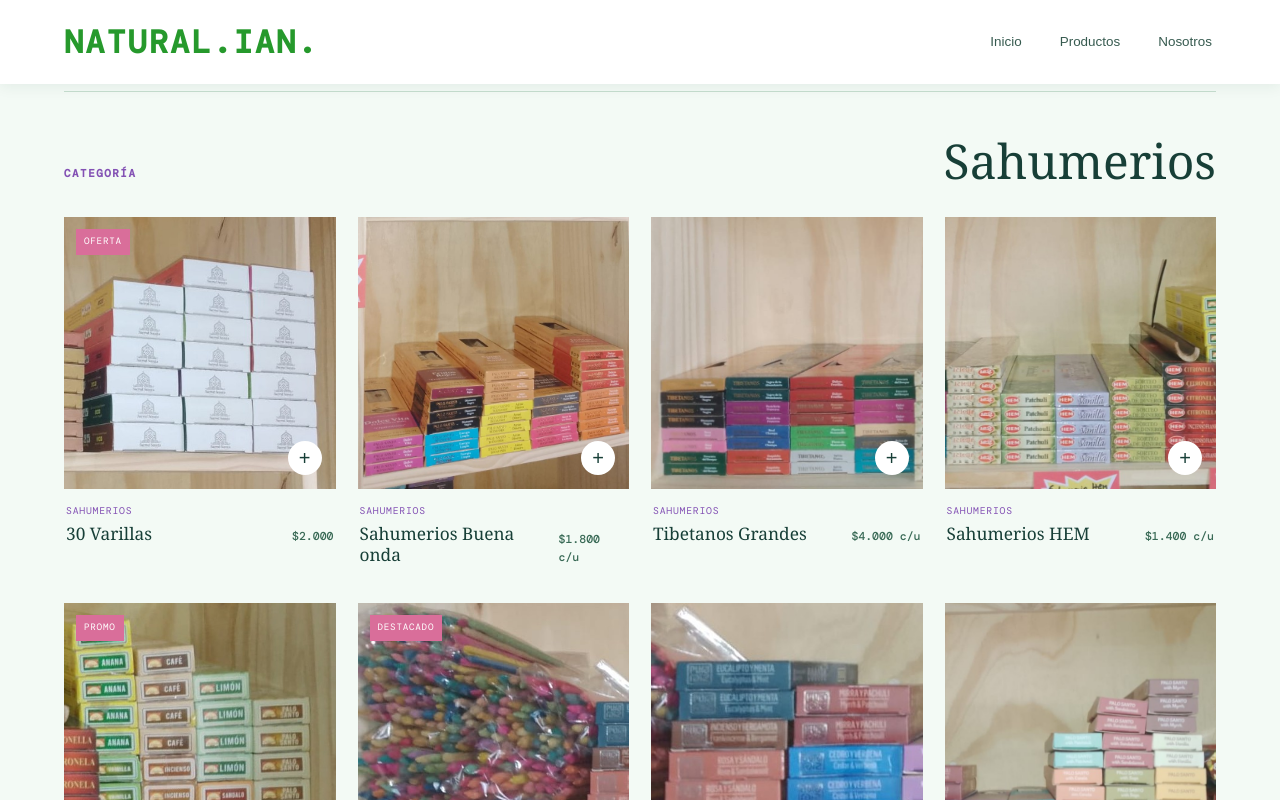
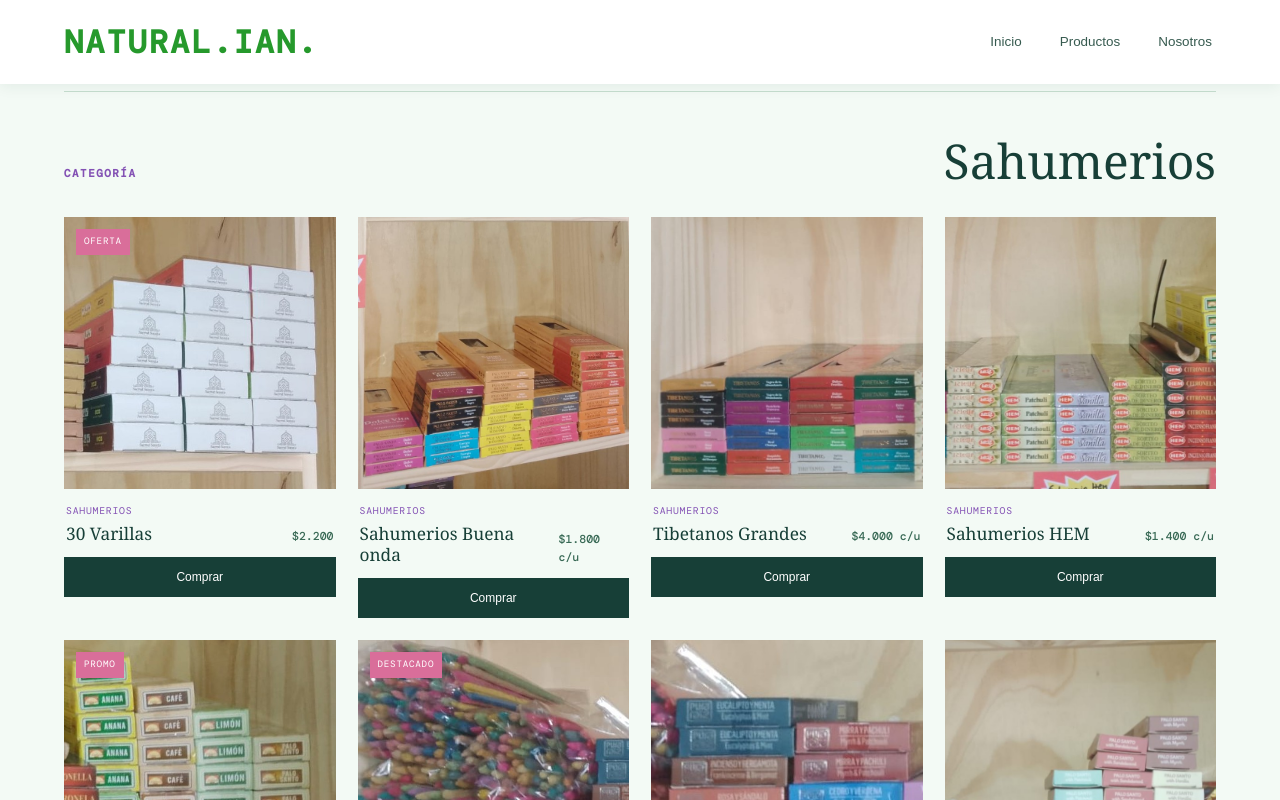
Before and after one commit to DJGiulo/Natural.ian, a React (Vite) app: page / in a window 1280 px wide. Both pictures are taken after a click on the button "Sahumerios". Shown: the part 356-1156 px from the top of the page. Built offline with nearby package versions, Linux system fonts and the light colour scheme.

Commit message:
Alert que lleva a whatsapp añadido a los productos

```diff
--- a/src/App.css
+++ b/src/App.css
@@ -44,7 +44,8 @@
 .filters { display: flex; gap: 7px; }.filters button { background: white; border: 1px solid #c6ddcf; border-radius: 20px; color: #43695b; cursor: pointer; font: inherit; font-size: .72rem; padding: 8px 13px; }.filters button.active, .filters button:hover { background: #8351b4; border-color: #8351b4; color: white; }.catalog .filters { display: grid; grid-template-columns: repeat(4, minmax(0, 1fr)); width: min(100%, 620px); }.catalog .filters button { min-height: 42px; width: 100%; }
 .product-grid { display: grid; gap: 22px; grid-template-columns: repeat(4, 1fr); }
 .product-category { border-top: 1px solid #c6ddcf; margin-top: 68px; padding-top: 40px; scroll-margin-top: 90px; }.product-category-heading { align-items: end; display: flex; justify-content: space-between; margin-bottom: 28px; }.product-category-heading .eyebrow { margin-bottom: 8px; }.product-category-heading h2 { font-size: clamp(2rem, 4vw, 3rem); margin-bottom: 0; }
-.product-image { aspect-ratio: 1 / 1; overflow: hidden; position: relative; }.product-image--dreamcatcher { aspect-ratio: 9 / 16; }.product-image img { height: 100%; object-fit: cover; transition: transform .4s ease; width: 100%; }.product-card:hover img { transform: scale(1.05); }.product-image button { background: #fff; border: 0; border-radius: 50%; bottom: 14px; color: #173f37; cursor: pointer; font-size: 1.25rem; height: 34px; position: absolute; right: 14px; width: 34px; }.tag { background: #d96e9a; color: #fff; font-family: 'DM Mono', monospace; font-size: .58rem; left: 12px; letter-spacing: .08em; padding: 6px 8px; position: absolute; text-transform: uppercase; top: 12px; }.product-info { align-items: end; display: flex; justify-content: space-between; padding: 15px 2px; }.product-info p { color: #8351b4; font-family: 'DM Mono', monospace; font-size: .61rem; letter-spacing: .08em; margin-bottom: 6px; text-transform: uppercase; }.product-info h3 { font-size: 1.08rem; margin-bottom: 0; }.product-info strong { color: #386955; font-family: 'DM Mono', monospace; font-size: .72rem; font-weight: 500; }
+.product-image { aspect-ratio: 1 / 1; overflow: hidden; position: relative; }.product-image--dreamcatcher { aspect-ratio: 9 / 16; }.product-image img { height: 100%; object-fit: cover; transition: transform .4s ease; width: 100%; }.product-card:hover img { transform: scale(1.05); }.tag { background: #d96e9a; color: #fff; font-family: 'DM Mono', monospace; font-size: .58rem; left: 12px; letter-spacing: .08em; padding: 6px 8px; position: absolute; text-transform: uppercase; top: 12px; }.product-info { align-items: end; display: flex; justify-content: space-between; padding: 15px 2px 10px; }.product-info p { color: #8351b4; font-family: 'DM Mono', monospace; font-size: .61rem; letter-spacing: .08em; margin-bottom: 6px; text-transform: uppercase; }.product-info h3 { font-size: 1.08rem; margin-bottom: 0; }.product-info strong { color: #386955; font-family: 'DM Mono', monospace; font-size: .72rem; font-weight: 500; }.buy-button { background: var(--color-green-900); border: 1px solid var(--color-green-900); color: #fff; cursor: pointer; font: inherit; font-size: .75rem; margin-top: 2px; padding: 10px 14px; transition: background-color .2s ease; width: 100%; }.buy-button:hover { background: var(--color-violet); border-color: var(--color-violet); }
+.buy-modal-backdrop { align-items: center; background: #102e25aa; display: flex; inset: 0; justify-content: center; padding: 24px; position: fixed; z-index: 1100; }.buy-modal { background: #fffdf8; box-shadow: 0 18px 55px #102e2544; max-width: 460px; padding: 42px; position: relative; width: 100%; }.buy-modal .eyebrow { margin-bottom: 10px; }.buy-modal h2 { font-size: 2.2rem; line-height: 1; margin-bottom: 10px; }.buy-modal-price { color: var(--color-violet); font-family: var(--font-detail); font-size: .85rem; font-weight: 500; margin-bottom: 22px; }.buy-modal > p:not(.eyebrow):not(.buy-modal-price) { color: var(--color-text); font-size: .9rem; line-height: 1.65; margin-bottom: 26px; }.buy-modal-close { background: transparent; border: 0; color: var(--color-green-900); cursor: pointer; font-size: 1.9rem; line-height: 1; position: absolute; right: 14px; top: 12px; }.buy-modal-whatsapp { background: #25d366; color: #123a25; display: flex; font-weight: 700; justify-content: space-between; padding: 13px 16px; text-decoration: none; }.buy-modal-whatsapp:hover { background: #1ebc5c; color: #123a25; }
 
 .ritual { display: grid; grid-template-columns: 1fr 1fr; min-height: 550px; }.ritual-image { background-position: center; background-size: cover; }.ritual-copy { align-self: center; max-width: 440px; padding: 70px 11%; }.ritual-copy h2 { font-size: clamp(2.7rem, 5vw, 4.5rem); letter-spacing: -.055em; line-height: .95; margin-bottom: 25px; }.ritual-copy > p:not(.eyebrow) { color: #527165; line-height: 1.8; margin-bottom: 28px; }.text-link { border-bottom: 1px solid #d96e9a; color: #173f37; display: inline-flex; font-size: .83rem; gap: 19px; padding-bottom: 7px; text-decoration: none; }
 .newsletter { background: #173f37; color: #fff; padding: 105px 6vw; text-align: center; width: 100%; }.newsletter .eyebrow { color: #ef9fbd; }.newsletter h2 { color: #fff; font-size: clamp(2.3rem, 4vw, 3.8rem); letter-spacing: -.045em; margin-bottom: 30px; }.newsletter form { display: flex; justify-content: center; margin: auto; max-width: 500px; }.newsletter input { background: transparent; border: 0; border-bottom: 1px solid #a8c9b9; color: #fff; font: inherit; font-size: .83rem; outline: 0; padding: 13px 5px; width: 100%; }.newsletter input::placeholder { color: #cce3d7; }.button-light { background: #fff; color: #643b88; margin-left: 15px; white-space: nowrap; }
--- a/src/App.jsx
+++ b/src/App.jsx
@@ -1,5 +1,6 @@
 import { useState } from 'react'
 import { Container } from './components/layout/Container'
+import { BuyModal } from './components/BuyModal'
 import { Footer } from './components/layout/Footer'
 import { Navbar } from './components/layout/Navbar'
 import { Home } from './pages/home'
@@ -9,7 +10,7 @@
 import './App.css'
 
 function App() {
-  const [cart, setCart] = useState([])
+  const [selectedProduct, setSelectedProduct] = useState(null)
   const [menuOpen, setMenuOpen] = useState(false)
   const [isSubscribed, setIsSubscribed] = useState(false)
   const [currentPage, setCurrentPage] = useState('home')
@@ -35,10 +36,6 @@
     window.setTimeout(() => document.querySelector(`#${sectionId}`)?.scrollIntoView({ behavior: 'smooth' }), 0)
   }
 
-  function addToCart(product) {
-    setCart((currentCart) => [...currentCart, product])
-  }
-
   function subscribe() {
     setIsSubscribed(true)
   }
@@ -46,7 +43,6 @@
   return (
     <Container as="main">
       <Navbar
-        cartCount={cart.length}
         isMenuOpen={menuOpen}
         onMenuToggle={() => setMenuOpen((isOpen) => !isOpen)}
         onNavigate={closeMenu}
@@ -66,10 +62,11 @@
         />
       ) : (
         <Productos
-          onAddToCart={addToCart}
+          onBuy={setSelectedProduct}
         />
       )}
       <Footer onNavigate={closeMenu} />
+      <BuyModal product={selectedProduct} onClose={() => setSelectedProduct(null)} />
     </Container>
   )
 }
--- /dev/null
+++ b/src/components/BuyModal.jsx
@@ -0,0 +1,21 @@
+const WHATSAPP_NUMBER = '5491123391943'
+
+export function BuyModal({ product, onClose }) {
+  if (!product) return null
+
+  const message = `Hola Andre, quiero consultar por este producto:\n\n*${product.name}*\nCategoría: ${product.category}\nPrecio: ${product.price}`
+  const whatsappUrl = `https://wa.me/${WHATSAPP_NUMBER}?text=${encodeURIComponent(message)}`
+
+  return (
+    <div className="buy-modal-backdrop" role="presentation" onMouseDown={onClose}>
+      <section className="buy-modal" role="dialog" aria-modal="true" aria-labelledby="buy-modal-title" onMouseDown={(event) => event.stopPropagation()}>
+        <button className="buy-modal-close" type="button" aria-label="Cerrar" onClick={onClose}>×</button>
+        <p className="eyebrow">Comprar por WhatsApp</p>
+        <h2 id="buy-modal-title">{product.name}</h2>
+        <p className="buy-modal-price">{product.price}</p>
+        <p>Te vamos a redirigir a WhatsApp para confirmar disponibilidad, envío o retiro con Andre.</p>
+        <a className="buy-modal-whatsapp" href={whatsappUrl} target="_blank" rel="noreferrer">Continuar por WhatsApp <span>→</span></a>
+      </section>
+    </div>
+  )
+}
--- a/src/components/products/ProductCard.jsx
+++ b/src/components/products/ProductCard.jsx
@@ -1,12 +1,12 @@
-export function ProductCard({ product, onAddToCart }) {
+export function ProductCard({ product, onBuy }) {
   return (
     <article className="product-card">
       <div className={`product-image ${product.category.startsWith('Atrapa') ? 'product-image--dreamcatcher' : ''}`}>
         <img src={product.image} alt={product.name} />
         {product.tag && <span className="tag">{product.tag}</span>}
-        <button type="button" onClick={() => onAddToCart(product)} aria-label={`Agregar ${product.name} a la bolsa`}>+</button>
       </div>
       <div className="product-info"><div><p>{product.category}</p><h3>{product.name}</h3></div><strong>{product.price}</strong></div>
+      <button className="buy-button" type="button" onClick={() => onBuy(product)}>Comprar</button>
     </article>
   )
 }
--- a/src/components/products/ProductGrid.jsx
+++ b/src/components/products/ProductGrid.jsx
@@ -1,5 +1,5 @@
 import { ProductCard } from './ProductCard'
 
-export function ProductGrid({ products, onAddToCart }) {
-  return <div className="product-grid">{products.map((product) => <ProductCard key={product.id} product={product} onAddToCart={onAddToCart} />)}</div>
+export function ProductGrid({ products, onBuy }) {
+  return <div className="product-grid">{products.map((product) => <ProductCard key={`${product.category}-${product.name}`} product={product} onBuy={onBuy} />)}</div>
 }
--- a/src/data/products.js
+++ b/src/data/products.js
@@ -63,7 +63,7 @@
 
 export const products = [
 //sahumerios y palo santo
-{ id: 1, name: '30 Varillas', category: 'Sahumerios', price: '$2.000', tag: 'Oferta', image: varillas30 },
+{ id: 1, name: '30 Varillas', category: 'Sahumerios', price: '$2.200', tag: 'Oferta', image: varillas30 },
 { id: 2, name: 'Sahumerios Buena onda', category: 'Sahumerios', price: '$1.800 c/u', tag: '', image: buenaOnda },
 { id: 3, name: 'Tibetanos Grandes', category: 'Sahumerios', price: '$4.000 c/u', tag: '', image: tibetanosGrandes },
 { id: 4, name: 'Sahumerios HEM', category: 'Sahumerios', price: '$1.400 c/u', tag: '', image: sahumeriosHem },
--- a/src/pages/productos.jsx
+++ b/src/pages/productos.jsx
@@ -6,7 +6,7 @@
 
 const productCategories = categories.filter((category) => category !== 'Todos')
 
-export function Productos({ onAddToCart }) {
+export function Productos({ onBuy }) {
     function scrollToCategory(category) {
         document.querySelector(`#${categoryId(category)}`)?.scrollIntoView({ behavior: 'smooth' })
     }
@@ -20,7 +20,7 @@
         {productCategories.map((category) => (
             <section className="product-category" id={categoryId(category)} key={category}>
                 <div className="product-category-heading"><p className="eyebrow">Categoría</p><h2>{category}</h2></div>
-                <ProductGrid products={products.filter((product) => product.category === category)} onAddToCart={onAddToCart} />
+                <ProductGrid products={products.filter((product) => product.category === category)} onBuy={onBuy} />
             </section>
         ))}
         </section>
```
